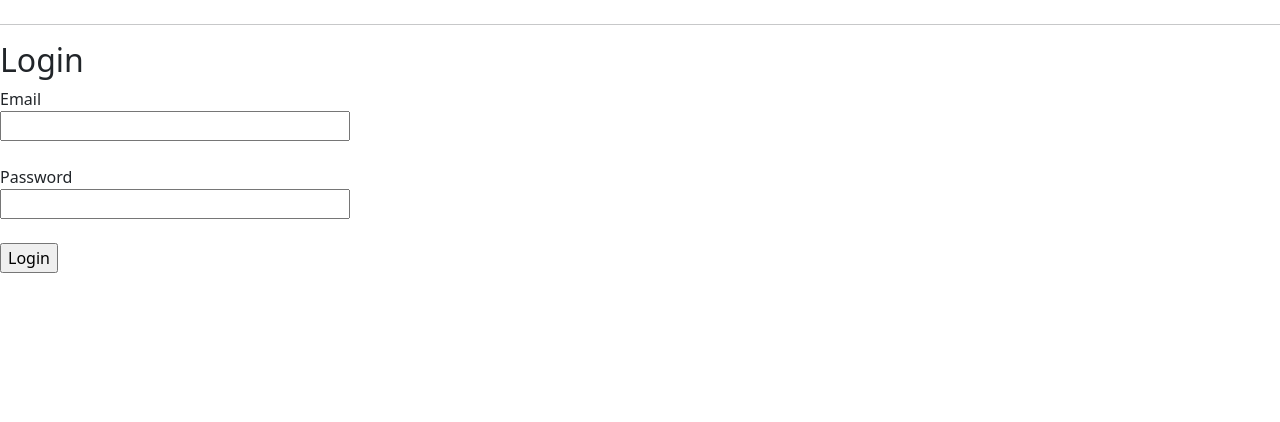
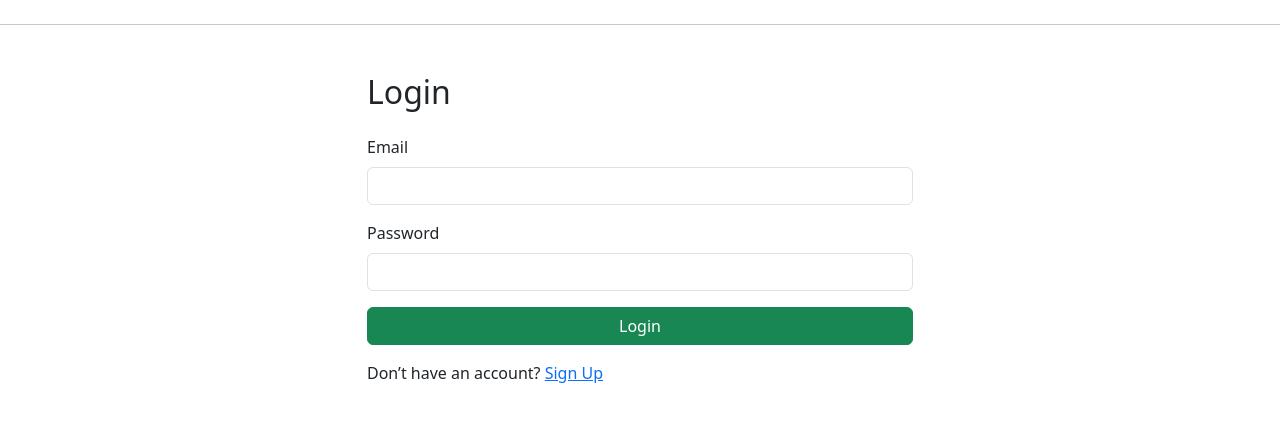
Before and after one commit to rogerpoirierIII/job_tracker, a Flask app: page /login in a window 1280 px wide. Shown: the part 56-478 px from the top of the page. Run offline with Flask 3, Linux system fonts and the light colour scheme.

Commit message:
Further styles signup and login templates

```diff
--- a/app/templates/login.html
+++ b/app/templates/login.html
@@ -1,16 +1,27 @@
 {% extends "base.html" %}
 
 {% block content %}
-  <h2>Login</h2>
-  <form method="POST">
-    {{ form.hidden_tag() }}
+<div class="container mt-5">
+  <div class="row justify-content-center">
+    <div class="col-md-6">
+      <h2 class="mb-4">Login</h2>
+      <form method="POST" action="">
+        {{ form.hidden_tag() }}
 
-    {{ form.email.label }}<br>
-    {{ form.email(size=32) }}<br><br>
+        <div class="mb-3">
+          {{ form.email.label(class="form-label") }}
+          {{ form.email(class="form-control") }}
+        </div>
 
-    {{ form.password.label }}<br>
-    {{ form.password(size=32) }}<br><br>
+        <div class="mb-3">
+          {{ form.password.label(class="form-label") }}
+          {{ form.password(class="form-control") }}
+        </div>
 
-    {{ form.submit() }}
-  </form>
+        <button type="submit" class="btn btn-success w-100">Login</button>
+      </form>
+      <p class="mt-3">Don’t have an account? <a href="{{ url_for('main.signup') }}">Sign Up</a></p>
+    </div>
+  </div>
+</div>
 {% endblock %}
```
Also changed, not shown: app/templates/signup.html (+14 -8 lines).
